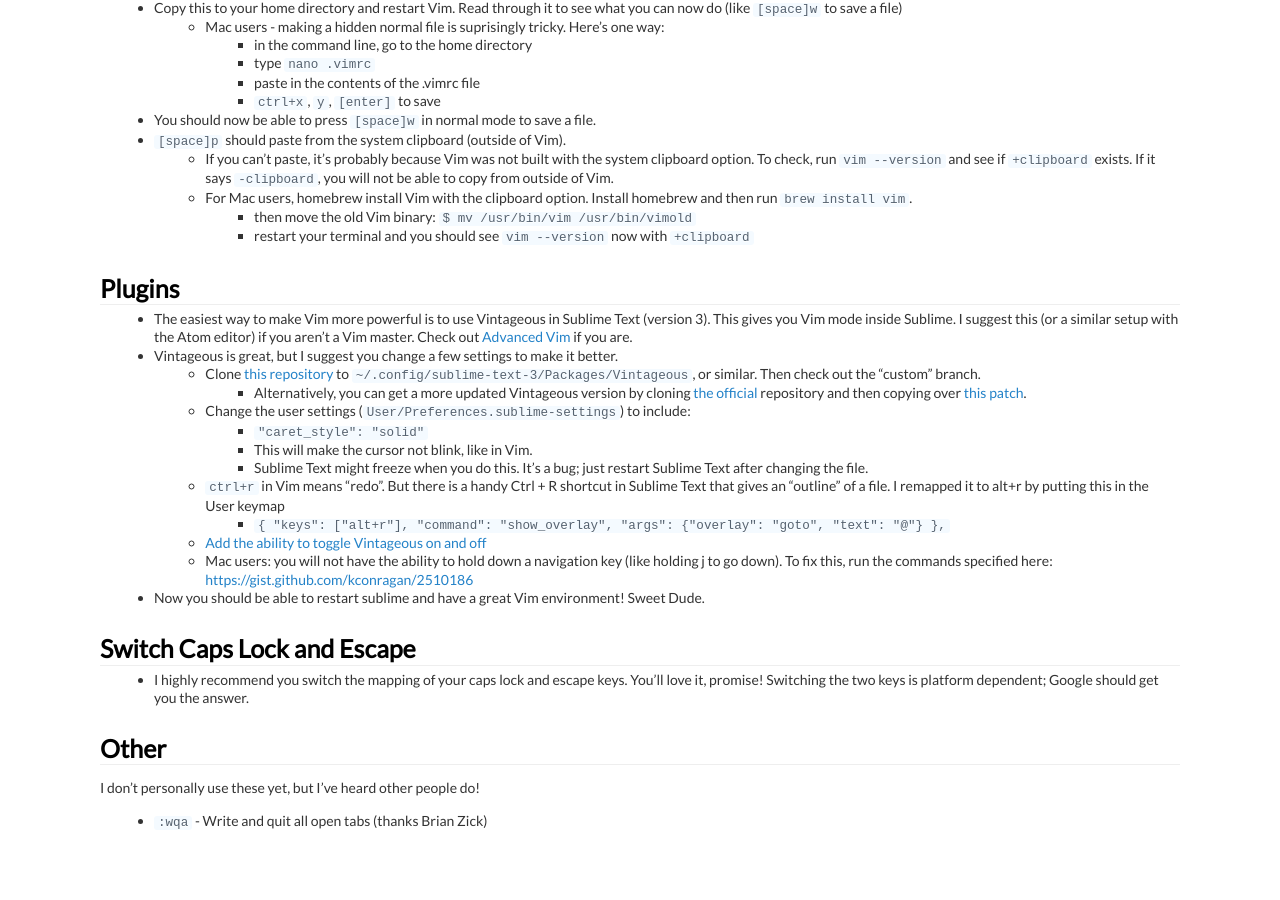
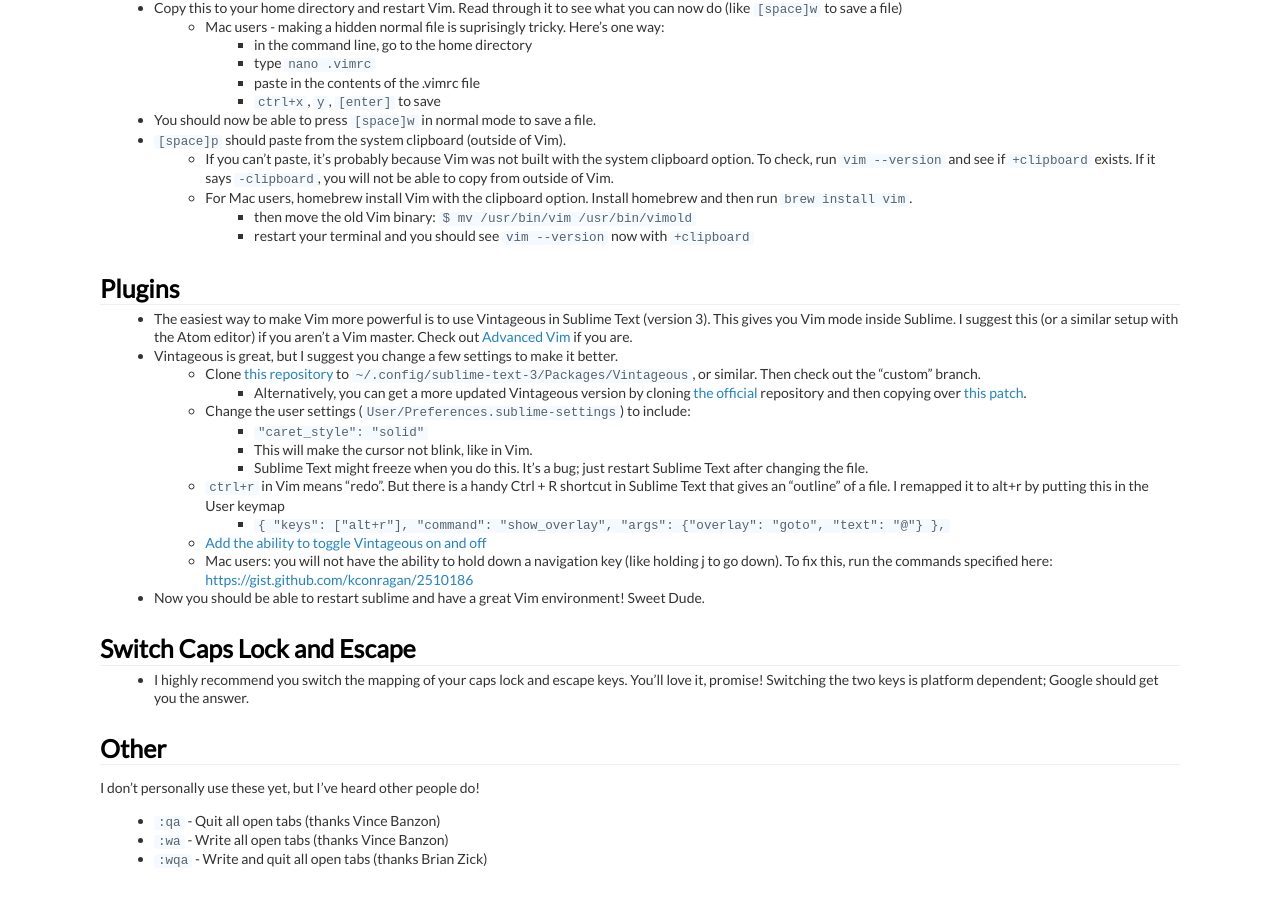
Before and after one commit to theicfire/vimsheet, a Jekyll site: the page built from index.md, in a window 1280 px wide and 900 px high, scrolled down 3157 px. Built offline with Jekyll 4.4.1, drawn with Linux system fonts in a browser that asks for light colours; before the commit the page ends 4018 px from its top, so only the background shows below that.

Commit message:
Include :qa and :wa

```diff
--- a/index.md
+++ b/index.md
@@ -169,4 +169,6 @@
 ## Other
 I don’t personally use these yet, but I’ve heard other people do!
 
+* `:qa` - Quit all open tabs (thanks Vince Banzon)
+* `:wa` - Write all open tabs (thanks Vince Banzon)
 * `:wqa` - Write and quit all open tabs (thanks Brian Zick)
```
